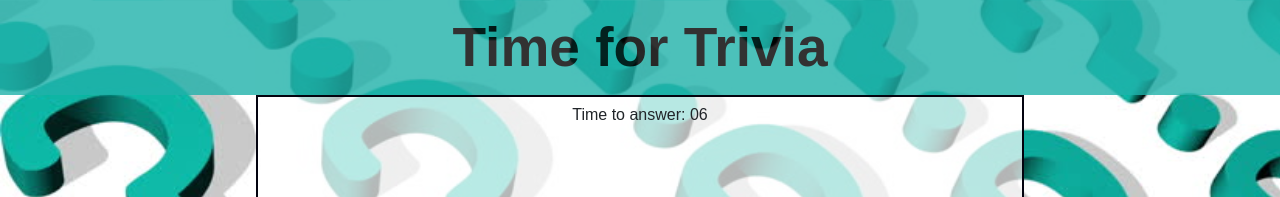
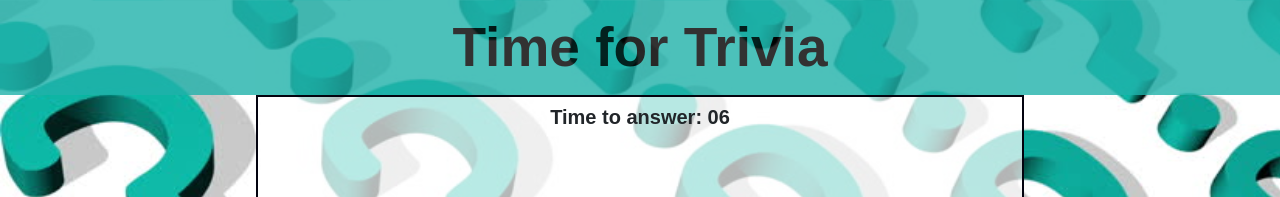
Before and after one commit to MamaRussia/Trivia-Game, a website: page index.html in a window 1280 px wide. Shown: the top 197 px of the page. Drawn offline with nearby package versions, Linux system fonts and the light colour scheme.

Commit message:
fixed the css for the time to be bold

```diff
--- a/assets/css/css.css
+++ b/assets/css/css.css
@@ -30,6 +30,11 @@ h1 {
   font-size: 25px;
   background-color: white;
 
+}
+
+#time {
+  font-size: 20px;
+    font-weight: bold
 }
 
 .answerchoices:hover {
```
